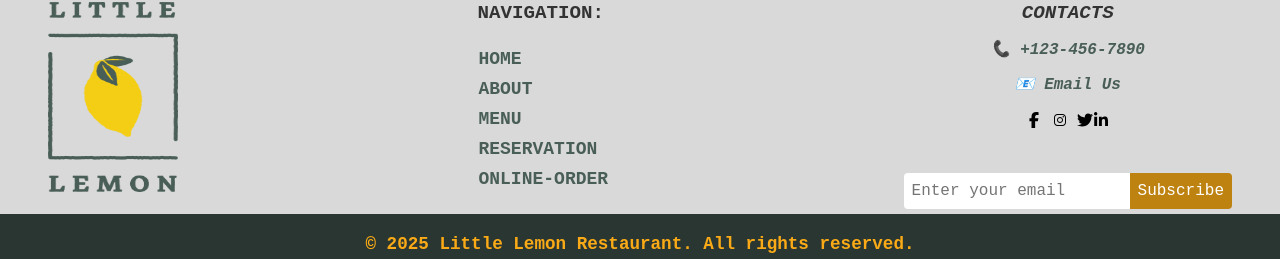
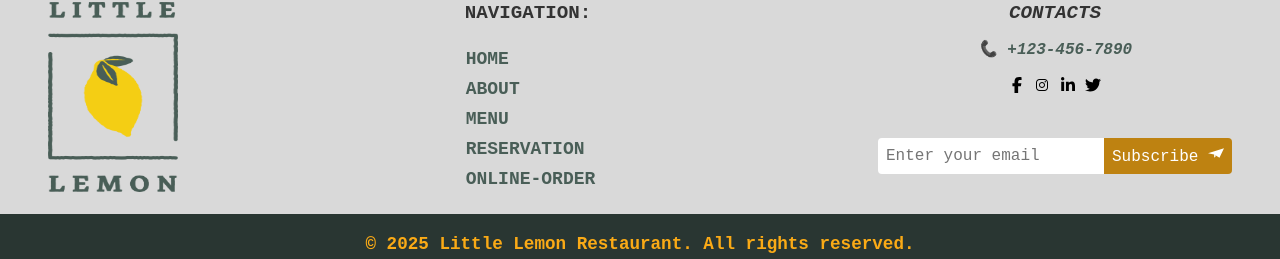
Before and after one commit to UCHEOGBU007/Little-lemon-Capstone-project, a React (Vite) app: page / in a window 1280 px wide. Shown: the part 2850-3109 px from the top of the page. Built offline with nearby package versions, Linux system fonts and the light colour scheme.

Commit message:
extra icon added

```diff
--- a/src/Components/Footer.jsx
+++ b/src/Components/Footer.jsx
@@ -5,6 +5,7 @@ import { FaFacebookF } from "react-icons/fa6";
 import { IoLogoInstagram } from "react-icons/io";
 import { FaTwitter } from "react-icons/fa6";
 import { FaLinkedinIn } from "react-icons/fa6";
+import { SiMinutemailer } from "react-icons/si";
 
 const Footer = () => {
   return (
@@ -59,10 +60,9 @@ const Footer = () => {
         <address className={Style.section}>
           <h5>CONTACTS</h5>
           <a href="tel:+1234567890">📞 +123-456-7890</a>
-          <a href="mailto:info@yourdomain.com">📧 Email Us</a>
+          {/* <a href="mailto:info@yourdomain.com">📧 Email Us</a> */}
           <div className={Style.mediaicons}>
-            <FaFacebookF /> <IoLogoInstagram /> <FaTwitter />
-            <FaLinkedinIn />
+            <FaFacebookF /> <IoLogoInstagram /> <FaLinkedinIn /> <FaTwitter />
           </div>
           <form className={Style.newsletterForm} action="" method="post">
             <input
@@ -72,7 +72,7 @@ const Footer = () => {
               className={Style.emailInput}
             />
             <button type="submit" className={Style.submitButton}>
-              Subscribe
+              Subscribe <SiMinutemailer />
             </button>
           </form>
         </address>
```
